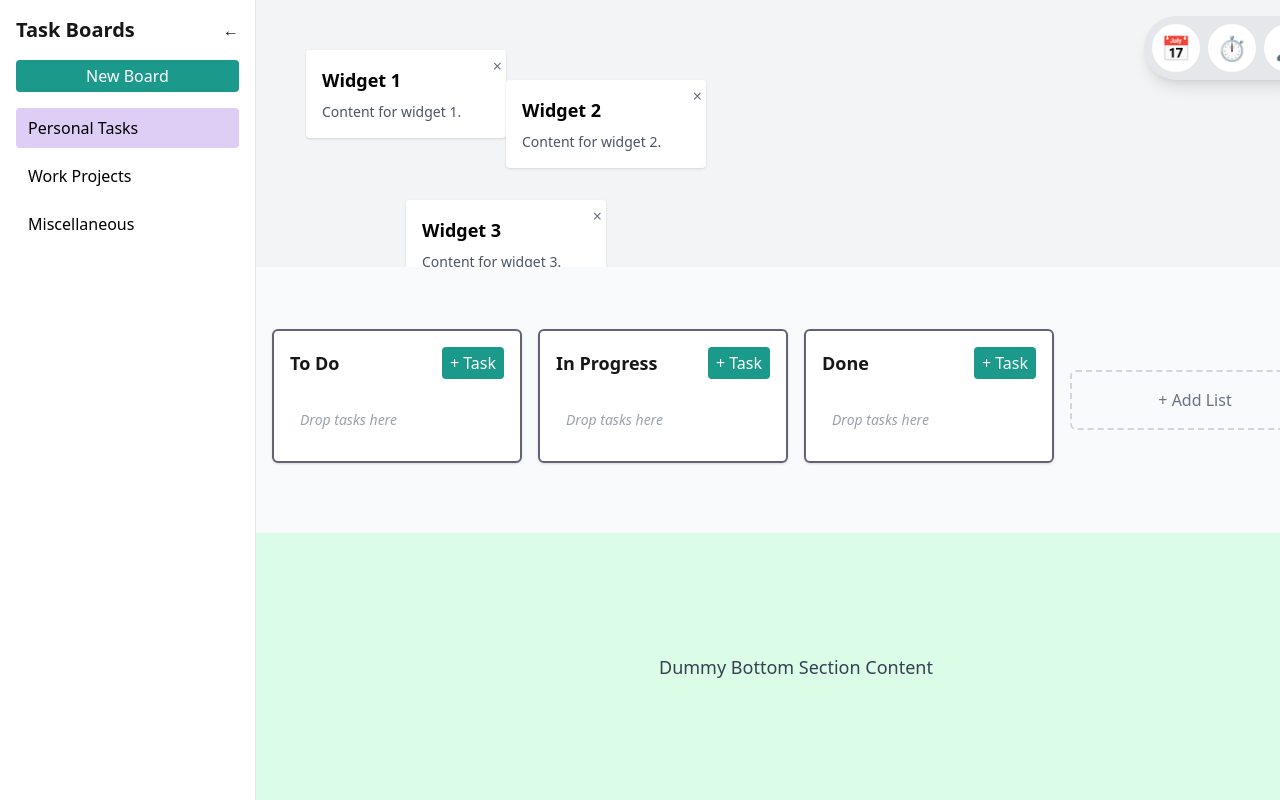
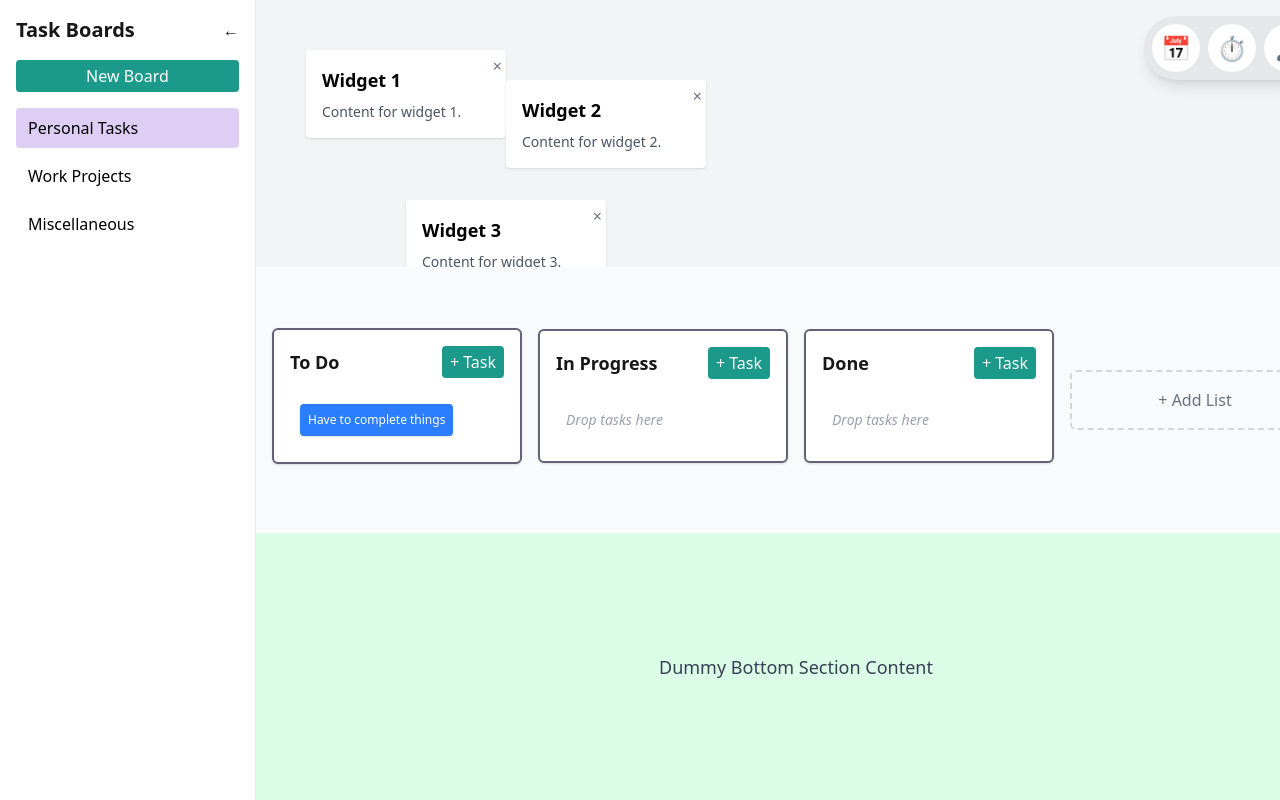
Before and after one commit to yaboijams/tasker, a Next.js app in the folder frontend/: page / in a window 1280 px wide. Shown: the top 800 px of the page. Built offline with nearby package versions, Linux system fonts and the light colour scheme.

Commit message:
updates to functions to manage board state

```diff
--- a/frontend/src/app/page.jsx
+++ b/frontend/src/app/page.jsx
@@ -13,19 +13,52 @@ import NewList from "./modals/NewList";
 const Confetti = dynamic(() => import("react-confetti"), { ssr: false });
 
 const HomePage = () => {
-  const [lists, setLists] = useState([
-    { id: 1, title: "To Do", tasks: [] },
-    { id: 2, title: "In Progress", tasks: [] },
-    { id: 3, title: "Done", tasks: [] },
+  // Boards now include lists and widgets as part of each board's data
+  const [boards, setBoards] = useState([
+    {
+      id: 1,
+      name: "Personal Tasks",
+      lists: [
+        {
+          id: 101,
+          title: "To Do",
+          tasks: [
+            {
+              id: 1001,
+              description: "Have to complete things",
+              color: "bg-blue-500",
+            },
+          ],
+        },
+        { id: 102, title: "In Progress", tasks: [] },
+        { id: 103, title: "Done", tasks: [] },
+      ],
+      widgets: [],
+    },
+    {
+      id: 2,
+      name: "Work Projects",
+      lists: [
+        { id: 201, title: "To Do", tasks: [] },
+        { id: 202, title: "In Progress", tasks: [] },
+        { id: 203, title: "Done", tasks: [] },
+      ],
+      widgets: [],
+    },
+    {
+      id: 3,
+      name: "Miscellaneous",
+      lists: [
+        { id: 301, title: "To Do", tasks: [] },
+        { id: 302, title: "In Progress", tasks: [] },
+        { id: 303, title: "Done", tasks: [] },
+      ],
+      widgets: [],
+    },
   ]);
 
-  const [boards, setBoards] = useState([
-    { id: 1, name: "Personal Tasks" },
-    { id: 2, name: "Work Projects" },
-    { id: 3, name: "Miscellaneous" },
-  ]);
-
-  const [selectedBoardId, setSelectedBoardId] = useState(lists[0].id);
+  // Track the selected board by its ID
+  const [selectedBoardId, setSelectedBoardId] = useState(boards[0].id);
   const [isModalOpen, setIsModalOpen] = useState(false);
   const [isTaskModalOpen, setIsTaskModalOpen] = useState(false);
   const [isListModalOpen, setIsListModalOpen] = useState(false);
@@ -37,7 +70,6 @@ const HomePage = () => {
   const [fadeOutConfetti, setFadeOutConfetti] = useState(false);
 
   // Detect screen size for Confetti
-  // Initialize with safe default values since window is undefined on the server.
   const [windowSize, setWindowSize] = useState({
     width: 0,
     height: 0,
@@ -45,24 +77,23 @@ const HomePage = () => {
 
   useEffect(() => {
     if (typeof window !== "undefined") {
-      // Set initial window size
       setWindowSize({
         width: window.innerWidth,
         height: window.innerHeight,
       });
-
-      // Update state on window resize
       const handleResize = () => {
         setWindowSize({
           width: window.innerWidth,
           height: window.innerHeight,
         });
       };
-
       window.addEventListener("resize", handleResize);
       return () => window.removeEventListener("resize", handleResize);
     }
   }, []);
+
+  // Get the currently selected board based on selectedBoardId
+  const currentBoard = boards.find((board) => board.id === selectedBoardId);
 
   // Open the new task modal for a specific list
   const openTaskModal = (listId) => {
@@ -70,30 +101,46 @@ const HomePage = () => {
     setIsTaskModalOpen(true);
   };
 
-  // Handle adding a new task to a list
+  // Add a new task to a list within the current board
   const handleAddTask = (listId, taskDetails) => {
-    const newTask = { id: Date.now(), ...taskDetails };
-
-    setLists((prevLists) =>
-      prevLists.map((list) => {
-        if (list.id === listId) {
-          return { ...list, tasks: [...list.tasks, newTask] };
-        }
-        return list;
-      })
-    );
+    setBoards((prevBoards) => {
+      const updatedBoards = prevBoards.map((board) => {
+        if (board.id !== selectedBoardId) return board;
+        return {
+          ...board,
+          lists: board.lists.map((list) => {
+            if (list.id !== listId) return list;
+            return {
+              ...list,
+              tasks: [...list.tasks, { id: Date.now(), ...taskDetails }],
+            };
+          }),
+        };
+      });
+      // Log the updated boards structure so you can inspect the tasks format
+      console.log("Updated Boards:", updatedBoards);
+      return updatedBoards;
+    });
     setIsTaskModalOpen(false);
   };
 
+  // Create a new board with default lists and widgets, and select it immediately
   const handleNewBoard = (boardName) => {
     const newBoard = {
       id: Date.now(),
       name: boardName,
+      lists: [
+        { id: Date.now() + 1, title: "To Do", tasks: [] },
+        { id: Date.now() + 2, title: "In Progress", tasks: [] },
+        { id: Date.now() + 3, title: "Done", tasks: [] },
+      ],
+      widgets: [],
     };
     setBoards((prevBoards) => [...prevBoards, newBoard]);
+    setSelectedBoardId(newBoard.id);
   };
 
-  // Handle adding a new list (ListCard)
+  // Add a new list to the current board
   const handleAddList = ({ title, priority }) => {
     const newList = {
       id: Date.now(),
@@ -101,9 +148,15 @@ const HomePage = () => {
       priority,
       tasks: [],
     };
-    setLists([...lists, newList]);
+    setBoards((prevBoards) =>
+      prevBoards.map((board) => {
+        if (board.id !== selectedBoardId) return board;
+        return { ...board, lists: [...board.lists, newList] };
+      })
+    );
   };
 
+  // Drag-and-drop logic for tasks, updating only the current board
   const onTaskDragStart = (e, task, listId) => {
     e.dataTransfer.setData("task", JSON.stringify({ task, listId }));
   };
@@ -112,73 +165,67 @@ const HomePage = () => {
     // Additional logic can be added here if needed.
   };
 
-  // Handle task movement with confetti trigger and smooth fade out.
   const onTaskDrop = (e, targetListId) => {
     e.preventDefault();
     const data = JSON.parse(e.dataTransfer.getData("task"));
 
-    setLists((prevLists) => {
-      const sourceListIndex = prevLists.findIndex(
+    setBoards((prevBoards) =>
+      prevBoards.map((board) => {
+        if (board.id !== selectedBoardId) return board;
+        const sourceListIndex = board.lists.findIndex(
           (list) => list.id === data.listId
         );
-      const targetListIndex = prevLists.findIndex(
+        const targetListIndex = board.lists.findIndex(
           (list) => list.id === targetListId
         );
+        if (sourceListIndex === -1 || targetListIndex === -1) return board;
 
-      if (sourceListIndex === -1 || targetListIndex === -1) return prevLists;
-
-      // Prevent duplicate tasks in the same list
+        // Prevent duplicate tasks in the target list.
         if (
-        prevLists[targetListIndex].tasks.some(
+          board.lists[targetListIndex].tasks.some(
             (task) => task.id === data.task.id
           )
         ) {
-        return prevLists;
+          return board;
         }
 
-      // Remove the task from the source list
         const taskToMove = data.task;
-      const updatedSourceTasks = prevLists[sourceListIndex].tasks.filter(
+        const updatedSourceTasks = board.lists[sourceListIndex].tasks.filter(
           (task) => task.id !== taskToMove.id
         );
-
-      // Add the task to the target list
         const updatedTargetTasks = [
-        ...prevLists[targetListIndex].tasks,
+          ...board.lists[targetListIndex].tasks,
           taskToMove,
         ];
 
-      const updatedLists = [...prevLists];
+        const updatedLists = [...board.lists];
         updatedLists[sourceListIndex] = {
-        ...prevLists[sourceListIndex],
+          ...board.lists[sourceListIndex],
           tasks: updatedSourceTasks,
         };
         updatedLists[targetListIndex] = {
-        ...prevLists[targetListIndex],
+          ...board.lists[targetListIndex],
           tasks: updatedTargetTasks,
         };
 
-      // Trigger Confetti if moving to "Done" list
+        // Optionally trigger confetti if the task is dropped into the "Done" list.
         if (updatedLists[targetListIndex].title === "Done") {
           setShowConfetti(true);
-        // After 5 seconds, trigger fade out
-        setTimeout(() => {
-          setFadeOutConfetti(true);
-        }, 5000);
-        // After 6 seconds, unmount the confetti
+          setTimeout(() => setFadeOutConfetti(true), 5000);
           setTimeout(() => {
             setShowConfetti(false);
             setFadeOutConfetti(false);
           }, 6000);
         }
 
-      return updatedLists;
-    });
+        return { ...board, lists: updatedLists };
+      })
+    );
   };
 
   return (
     <div className="flex h-screen">
-      {/* Confetti Effect with smooth fade-out */}
+      {/* Confetti Effect */}
       {showConfetti && (
         <div
           className={`absolute z-50 pointer-events-none ${
@@ -197,7 +244,7 @@ const HomePage = () => {
         </div>
       )}
 
-      {/* Sidebar remains outside the row structure */}
+      {/* Sidebar */}
       <Sidebar
         boards={boards}
         selectedBoardId={selectedBoardId}
@@ -207,22 +254,22 @@ const HomePage = () => {
         setCollapsed={setSidebarCollapsed}
       />
 
-      {/* Main content area with dynamic left margin */}
+      {/* Main Content Area */}
       <div
         style={{
           marginLeft: sidebarCollapsed ? "4rem" : "16rem",
         }}
         className="flex flex-col flex-1 transition-all duration-300"
       >
-        {/* Top Row: Widgets */}
+        {/* Widgets (Board-specific) */}
         <div className="flex-1 bg-blue-100 overflow-auto">
-          <WidgetsContainer />
+          <WidgetsContainer widgets={currentBoard?.widgets || []} />
         </div>
 
-        {/* Middle Row: TaskContainer */}
+        {/* Task Container (Board-specific) */}
         <div className="flex-1 bg-gray-50 overflow-auto">
           <TaskContainer
-            lists={lists}
+            lists={currentBoard?.lists || []}
             onTaskDragStart={onTaskDragStart}
             onTaskDragEnd={onTaskDragEnd}
             onTaskDrop={onTaskDrop}
@@ -231,12 +278,13 @@ const HomePage = () => {
           />
         </div>
 
-        {/* Bottom Row: Dummy Section */}
+        {/* Dummy Bottom Section */}
         <div className="flex-1 bg-green-100 flex items-center justify-center">
           <p className="text-lg text-gray-700">Dummy Bottom Section Content</p>
         </div>
       </div>
 
+      {/* Modals */}
       <NewBoard
         isOpen={isModalOpen}
         onClose={() => setIsModalOpen(false)}
```
Lines whose indentation alone changed are shown as unchanged.
